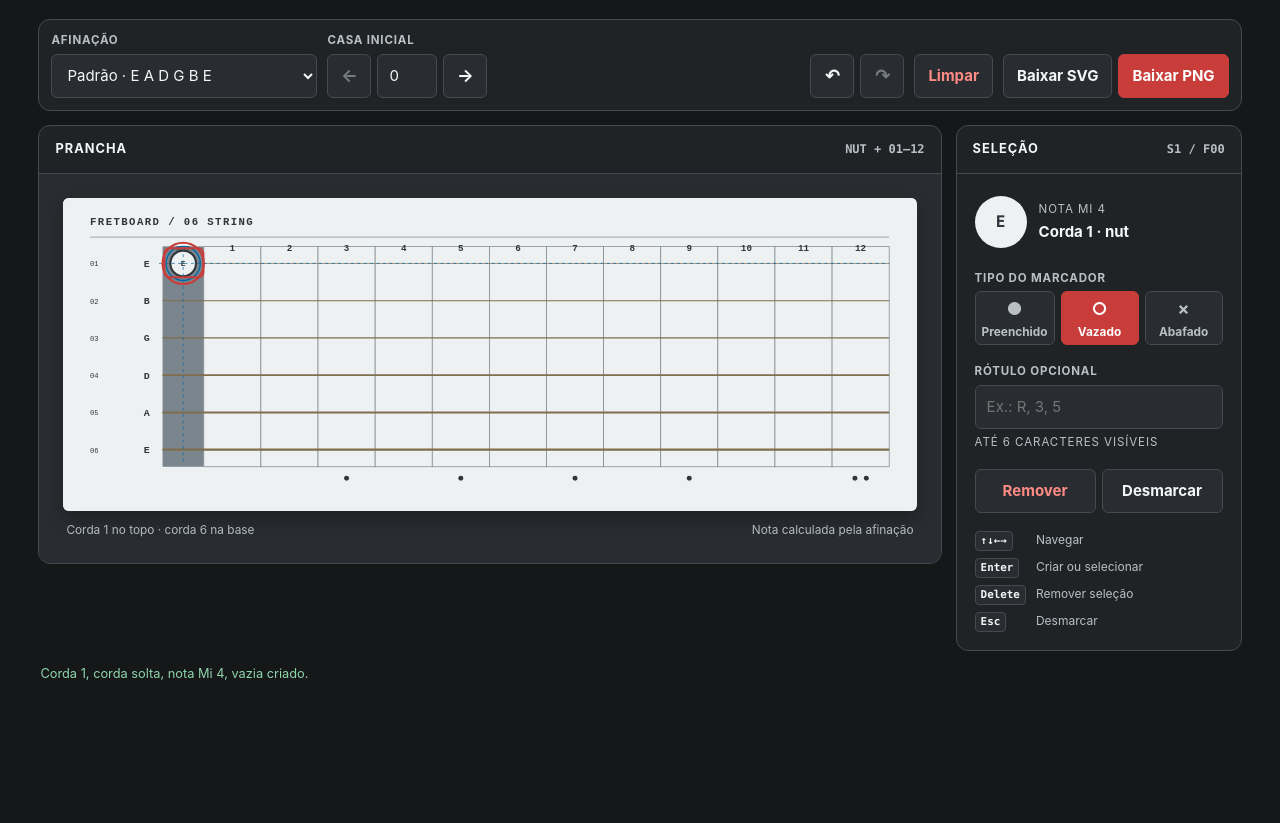
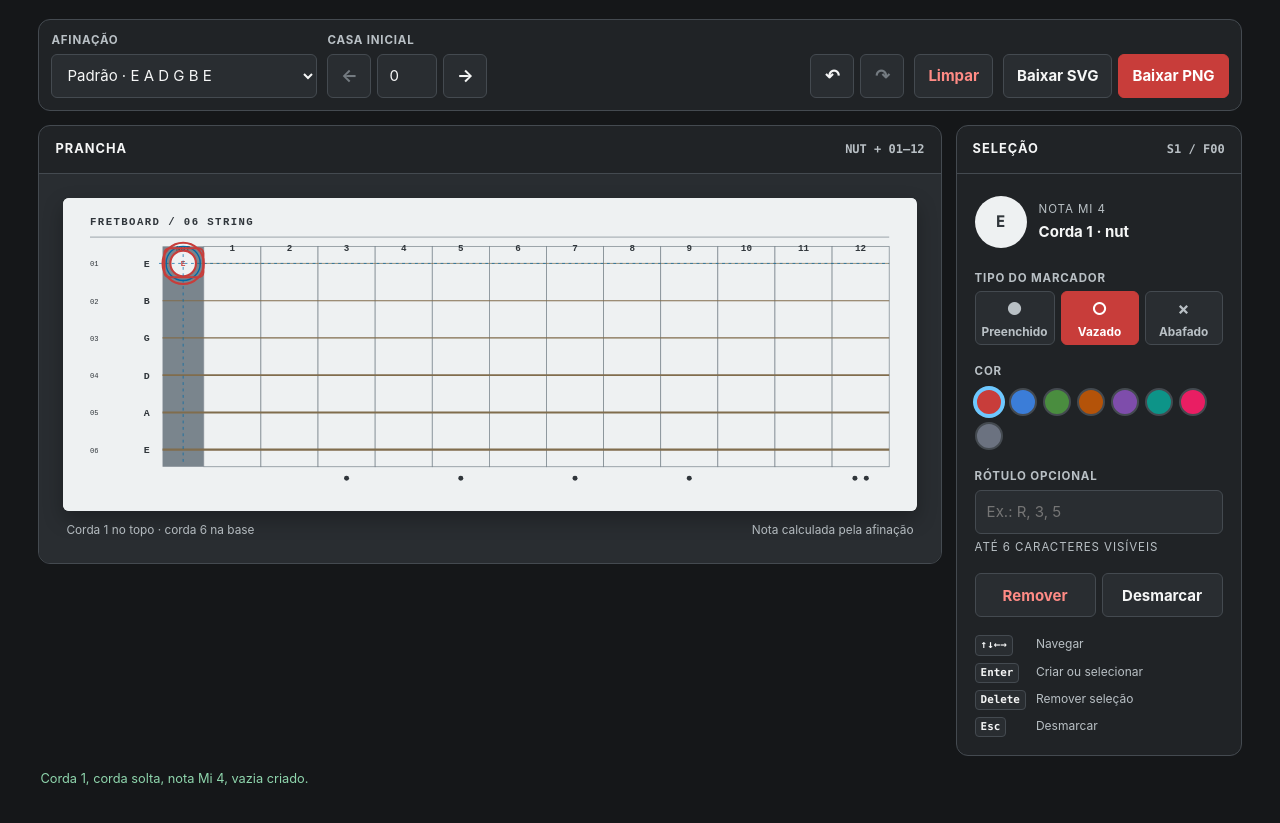
Before and after one commit to andersonmalves/fretboard-editor, a website: page index.html in a window 1280 px wide. Both pictures are taken after a click on the button 183 px from the left and 368 px from the top of the page. Shown: the part 105-928 px from the top of the page. Before the commit the page ends 831 px from the top, so only its background shows below. Drawn offline with Linux system fonts and the light colour scheme.

Commit message:
feat: add customizable marker colors with accessible palette
Let users pick marker colors from canonical CSS tokens, persist them
through history and tuning changes, and export resolved colors in SVG.

Co-authored-by: Cursor <cursoragent@cursor.com>

```diff
--- a/index.html
+++ b/index.html
@@ -33,6 +33,14 @@
   --color-shadow:rgb(0 0 0 / .28);
   --color-hit-hover:rgb(110 200 255 / .14);
   --color-transparent:transparent;
+  --color-marker-default:var(--color-selection);
+  --color-marker-blue:#3b7dd8;
+  --color-marker-green:#4a8d3f;
+  --color-marker-orange:#b45309;
+  --color-marker-purple:#7e4dab;
+  --color-marker-teal:#0d9488;
+  --color-marker-pink:#e91e63;
+  --color-marker-gray:#6b7280;
   --radius-sm:6px;
   --radius-md:12px;
   --radius-lg:18px;
@@ -102,6 +110,11 @@ h1{margin:0;font-size:clamp(1.35rem,2.2vw,2rem);font-weight:680;letter-spacing:-
 .type-button{min-height:54px;border:1px solid var(--color-border);border-radius:var(--radius-sm);background:var(--color-panel-raised);color:var(--color-text-muted);cursor:pointer;font-size:.74rem;font-weight:700}
 .type-button span{display:block;margin-bottom:2px;font-size:1.1rem}
 .type-button[aria-pressed="true"]{border-color:var(--color-selection);background:var(--color-selection);color:var(--color-white)}
+.color-group{display:flex;gap:6px;flex-wrap:wrap;margin-top:3px}
+.color-swatch{width:28px;height:28px;border-radius:50%;border:2px solid var(--color-border);cursor:pointer;padding:0;position:relative}
+.color-swatch:hover{border-color:var(--color-text-muted)}
+.color-swatch:focus-visible{outline:3px solid var(--color-focus);outline-offset:2px}
+.color-swatch[aria-checked="true"]{border-color:var(--color-focus);box-shadow:0 0 0 2px var(--color-focus)}
 .inspector-actions{display:grid;grid-template-columns:1fr 1fr;gap:6px}
 .shortcut-list{display:grid;grid-template-columns:auto 1fr;gap:7px 10px;margin:0;padding:0;color:var(--color-text-muted);font-size:.75rem}
 .shortcut-list dt,.shortcut-list dd{margin:0}
@@ -189,6 +202,10 @@ kbd{display:inline-block;min-width:25px;padding:2px 5px;border:1px solid var(--c
           </div>
         </div>
         <div class="field">
+          <span class="field-label" id="color-label">Cor</span>
+          <div class="color-group" role="radiogroup" aria-labelledby="color-label" id="color-group"></div>
+        </div>
+        <div class="field">
           <label for="label-input">Rótulo opcional</label>
           <input class="control" id="label-input" type="text" maxlength="12" placeholder="Ex.: R, 3, 5" autocomplete="off">
           <span class="selection-kicker">Até 6 caracteres visíveis</span>
@@ -226,6 +243,16 @@ const SHARP_NOTES=["C","C#","D","D#","E","F","F#","G","G#","A","A#","B"];
 const FLAT_NOTES=["C","Db","D","Eb","E","F","Gb","G","Ab","A","Bb","B"];
 const NOTE_NAMES={C:"Dó",D:"Ré",E:"Mi",F:"Fá",G:"Sol",A:"Lá",B:"Si"};
 const TYPE_NAMES={filled:"preenchido",outline:"vazado",muted:"abafado"};
+const MARKER_COLORS=[
+  {value:null,label:"Padrão",token:"--color-marker-default"},
+  {value:"--color-marker-blue",label:"Azul",token:"--color-marker-blue"},
+  {value:"--color-marker-green",label:"Verde",token:"--color-marker-green"},
+  {value:"--color-marker-orange",label:"Laranja",token:"--color-marker-orange"},
+  {value:"--color-marker-purple",label:"Roxo",token:"--color-marker-purple"},
+  {value:"--color-marker-teal",label:"Verde-água",token:"--color-marker-teal"},
+  {value:"--color-marker-pink",label:"Rosa",token:"--color-marker-pink"},
+  {value:"--color-marker-gray",label:"Cinza",token:"--color-marker-gray"}
+];
 const MUTED_ONLY_AT_NUT="Marcador abafado só pode ser usado no nut, casa 0.";
 const FILLED_NORMALIZED_AT_NUT="Na casa 0 o marcador preenchido vira vazado, que representa corda solta.";
 
@@ -237,10 +264,11 @@ const refs={
   exportSvg:document.querySelector("#export-svg"),exportPng:document.querySelector("#export-png"),label:document.querySelector("#label-input"),
   readout:document.querySelector("#window-readout"),coordinate:document.querySelector("#selection-coordinate"),badge:document.querySelector("#note-badge"),
   kicker:document.querySelector("#selection-kicker"),selectionName:document.querySelector("#selection-name"),status:document.querySelector("#status"),
-  hint:document.querySelector("#board-hint")
+  hint:document.querySelector("#board-hint"),
+  colorGroup:document.querySelector("#color-group")
 };
 
-const editor={startFret:0,visibleFrets:compactMedia.matches?6:12,selectedMarkerId:null,activeMarkerType:"filled",activeCustomLabel:"",focusedPosition:{stringIndex:0,fret:0}};
+const editor={startFret:0,visibleFrets:compactMedia.matches?6:12,selectedMarkerId:null,activeMarkerType:"filled",activeMarkerColor:null,activeCustomLabel:"",focusedPosition:{stringIndex:0,fret:0}};
 const history={past:[],present:{tuningPresetId:"standard",markers:[]},future:[]};
 let markerSequence=0;
 let statusSequence=0;
@@ -282,13 +310,18 @@ function undo(){if(!history.past.length){announce("Nada para desfazer.",true);re
 function redo(){if(!history.future.length){announce("Nada para refazer.",true);return}labelDraftFor=null;const current=cloneContent(history.present);const target=history.future.shift();history.past.push(current);if(history.past.length>HISTORY_LIMIT)history.past.shift();history.present=target;const added=target.markers.filter(marker=>!current.markers.some(item=>item.id===marker.id));editor.selectedMarkerId=added.length===1?added[0].id:null;render();announce("Ação refeita.")}
 
 function setActiveType(type){editor.activeMarkerType=type;document.querySelectorAll(".type-button").forEach(button=>button.setAttribute("aria-pressed",String(button.dataset.type===type)))}
+function setActiveColor(color){editor.activeMarkerColor=color;refs.colorGroup.querySelectorAll(".color-swatch").forEach(swatch=>{const checked=swatch.dataset.color===String(color??"");swatch.setAttribute("aria-checked",String(checked));swatch.setAttribute("tabindex",checked?"0":"-1")})}
+function applyColorChoice(color,label){const marker=selectedMarker();setActiveColor(color);if(!marker){announce(`Cor ${label.toLowerCase()} ativa.`);return}editSelected({color},`Cor alterada para ${label.toLowerCase()}.`)}
+function colorChoiceFromSwatch(swatch){return MARKER_COLORS.find(entry=>String(entry.value??"")===swatch.dataset.color)||null}
+function initColorGroup(){const fragment=document.createDocumentFragment();MARKER_COLORS.forEach(entry=>{const btn=document.createElement("button");btn.type="button";btn.className="color-swatch";btn.style.backgroundColor=cssTokenColor(entry.token);btn.dataset.color=entry.value??"";btn.setAttribute("role","radio");btn.setAttribute("aria-checked","false");btn.setAttribute("tabindex","-1");btn.setAttribute("aria-label",entry.label);btn.addEventListener("click",()=>applyColorChoice(entry.value,entry.label));fragment.append(btn)});refs.colorGroup.append(fragment);setActiveColor(editor.activeMarkerColor)}
+function handleColorKey(event){const swatches=[...refs.colorGroup.querySelectorAll(".color-swatch")];const index=swatches.findIndex(swatch=>swatch.getAttribute("tabindex")==="0");if(index<0)return;if(event.key==="ArrowRight"||event.key==="ArrowDown"){event.preventDefault();const next=swatches[(index+1)%swatches.length];const choice=colorChoiceFromSwatch(next);if(choice)applyColorChoice(choice.value,choice.label);next.focus()}else if(event.key==="ArrowLeft"||event.key==="ArrowUp"){event.preventDefault();const previous=swatches[(index-1+swatches.length)%swatches.length];const choice=colorChoiceFromSwatch(previous);if(choice)applyColorChoice(choice.value,choice.label);previous.focus()}else if(event.key===" "||event.key==="Enter"){event.preventDefault();const choice=colorChoiceFromSwatch(swatches[index]);if(choice)applyColorChoice(choice.value,choice.label)}}
 function activatePosition(stringIndex,fret){
   if(!visiblePositions().includes(fret)){announce("Posição fora da janela visível.",true);return}
   const existing=markerAt(stringIndex,fret);editor.focusedPosition={stringIndex,fret};
-  if(existing){editor.selectedMarkerId=existing.id;editor.activeCustomLabel=existing.customLabel;setActiveType(existing.type);render();announce(`${positionLabel(stringIndex,fret)} selecionado.`);return}
+  if(existing){editor.selectedMarkerId=existing.id;editor.activeCustomLabel=existing.customLabel;setActiveType(existing.type);setActiveColor(existing.color??null);render();announce(`${positionLabel(stringIndex,fret)} selecionado.`);return}
   if(fret>0&&editor.activeMarkerType==="muted"){announce(MUTED_ONLY_AT_NUT,true);return}
   const type=normalizeType(editor.activeMarkerType,fret);
-  const marker={id:`marker-${++markerSequence}`,stringIndex,fret,type,customLabel:normalizeLabel(editor.activeCustomLabel)};
+  const marker={id:`marker-${++markerSequence}`,stringIndex,fret,type,color:editor.activeMarkerColor,customLabel:normalizeLabel(editor.activeCustomLabel)};
   commitContent(content=>content.markers.push(marker),`${positionLabel(stringIndex,fret)} criado.`,marker.id)
 }
 function editSelected(patch,message){const marker=selectedMarker();if(!marker){announce("Selecione um marcador antes de editar.",true);return}if(patch.type==="muted"&&marker.fret!==0){announce(MUTED_ONLY_AT_NUT,true);return}const safe=patch.type?{...patch,type:normalizeType(patch.type,marker.fret)}:patch;commitContent(content=>{const target=content.markers.find(item=>item.id===marker.id);Object.assign(target,safe)},message,marker.id)}
@@ -307,6 +340,10 @@ function setStartFret(value,source="control"){
 }
 
 function palette(){const styles=getComputedStyle(document.documentElement);return {artboard:styles.getPropertyValue("--color-artboard-bg").trim(),rule:styles.getPropertyValue("--color-artboard-rule").trim(),ink:styles.getPropertyValue("--color-diagram-ink").trim(),string:styles.getPropertyValue("--color-string").trim(),selection:styles.getPropertyValue("--color-selection").trim(),focus:styles.getPropertyValue("--color-focus-artboard").trim(),white:styles.getPropertyValue("--color-white").trim()}}
+function cssTokenColor(token){return getComputedStyle(document.documentElement).getPropertyValue(token).trim()}
+function resolveMarkerColor(marker,colors){const raw=marker.color;if(!raw)return colors.selection;if(raw.startsWith("--"))return cssTokenColor(raw);return raw}
+function markerColorLuminance(hex){const normalized=hex.replace("#","");const value=Number.parseInt(normalized,16);if(Number.isNaN(value))return 0;const channels=[(value>>16)&255,(value>>8)&255,value&255].map(channel=>{const unit=channel/255;return unit<=0.03928?unit/12.92:Math.pow((unit+0.055)/1.055,2.4)});return 0.2126*channels[0]+0.7152*channels[1]+0.0722*channels[2]}
+function markerLabelFill(markerColor,markerType,colors){if(markerType==="outline")return markerColor;return markerColorLuminance(markerColor)>0.55?colors.ink:colors.white}
 function svgNode(tag,attributes={},text=""){const node=document.createElementNS(SVG_NS,tag);Object.entries(attributes).forEach(([name,value])=>node.setAttribute(name,String(value)));if(text)node.textContent=text;return node}
 function append(parent,tag,attributes,text){const node=svgNode(tag,attributes,text);parent.append(node);return node}
 function geometry(){const frets=visibleFretNumbers();const nut=nutVisible();const nutWidth=nut?GEOMETRY.nutWidth:0;const nutX=GEOMETRY.left+GEOMETRY.labelWidth;const fretStart=nutX+nutWidth;const gridWidth=GEOMETRY.width-fretStart-GEOMETRY.right;const fretWidth=gridWidth/Math.max(1,frets.length);const rowGap=(GEOMETRY.bottom-GEOMETRY.top)/5;return {frets,nut,nutWidth,nutX,fretStart,gridWidth,fretWidth,rowGap,stringY:index=>GEOMETRY.top+index*rowGap,fretX:index=>fretStart+(index+.5)*fretWidth}}
@@ -345,11 +382,11 @@ function renderSvg(){
   refs.svg.replaceChildren(root);fitMarkerLabels()
 }
 
-function drawMarker(layer,marker,x,y,colors){const scale=editor.visibleFrets===6?2:GEOMETRY.height>440?1.4:1;const radius=18*scale;if(marker.type==="muted"){append(layer,"line",{x1:x-radius*.7,y1:y-radius*.7,x2:x+radius*.7,y2:y+radius*.7,stroke:colors.ink,"stroke-width":4*scale,"stroke-linecap":"round"});append(layer,"line",{x1:x+radius*.7,y1:y-radius*.7,x2:x-radius*.7,y2:y+radius*.7,stroke:colors.ink,"stroke-width":4*scale,"stroke-linecap":"round"});return}const fill=marker.type==="outline"?colors.artboard:colors.selection;const stroke=marker.type==="outline"?colors.ink:colors.white;append(layer,"circle",{cx:x,cy:y,r:radius,fill,stroke,"stroke-width":3*scale});const label=displayLabel(marker);
+function drawMarker(layer,marker,x,y,colors){const scale=editor.visibleFrets===6?2:GEOMETRY.height>440?1.4:1;const radius=18*scale;if(marker.type==="muted"){append(layer,"line",{x1:x-radius*.7,y1:y-radius*.7,x2:x+radius*.7,y2:y+radius*.7,stroke:colors.ink,"stroke-width":4*scale,"stroke-linecap":"round"});append(layer,"line",{x1:x+radius*.7,y1:y-radius*.7,x2:x-radius*.7,y2:y+radius*.7,stroke:colors.ink,"stroke-width":4*scale,"stroke-linecap":"round"});return}const markerColor=resolveMarkerColor(marker,colors);const fill=marker.type==="outline"?colors.artboard:markerColor;const stroke=marker.type==="outline"?markerColor:colors.white;const textFill=markerLabelFill(markerColor,marker.type,colors);append(layer,"circle",{cx:x,cy:y,r:radius,fill,stroke,"stroke-width":3*scale});const label=displayLabel(marker);
 // Ate tres caracteres usam o corpo cheio; alem disso a fonte encolhe para caber no disco.
 // O fator 3.2 mantem a largura natural abaixo do orcamento de 1.7 x raio em ui-monospace.
 const fontSize=11*scale*(GEOMETRY.height>440?1.35:1)*Math.min(1,3.2/label.length);
-append(layer,"text",{x,y:y+.5,fill:marker.type==="outline"?colors.ink:colors.white,"font-size":fontSize,"font-family":"ui-monospace, monospace","font-weight":800,"text-anchor":"middle","dominant-baseline":"middle","data-fit":radius*1.7},label)}
+append(layer,"text",{x,y:y+.5,fill:textFill,"font-size":fontSize,"font-family":"ui-monospace, monospace","font-weight":800,"text-anchor":"middle","dominant-baseline":"middle","data-fit":radius*1.7},label)}
 // Rede de seguranca independente das metricas da fonte: condensa o que ainda transbordar.
 function fitMarkerLabels(){refs.svg.querySelectorAll("[data-fit]").forEach(node=>{const budget=Number(node.getAttribute("data-fit"));if(node.getComputedTextLength()>budget){node.setAttribute("textLength",budget);node.setAttribute("lengthAdjust","spacingAndGlyphs")}})}
 
@@ -363,7 +400,7 @@ function handleGridKey(event){const stringIndex=Number(event.currentTarget.datas
 function mirrorLabel(value){if(refs.label.value!==value)refs.label.value=value}
 function renderInspector(){
   const marker=selectedMarker();refs.remove.disabled=!marker;refs.deselect.disabled=!marker;refs.clear.disabled=!history.present.markers.length;refs.undo.disabled=!history.past.length;refs.redo.disabled=!history.future.length;refs.previous.disabled=editor.startFret===0;refs.next.disabled=editor.startFret>=maxStartFret();
-  if(marker){const note=noteAt(marker.stringIndex,marker.fret);const shown=displayLabel(marker);editor.activeCustomLabel=marker.customLabel;setActiveType(marker.type);refs.badge.textContent=shown;refs.badge.dataset.long=String(shown.length>3);refs.kicker.textContent=marker.customLabel?`Rótulo ${marker.customLabel} · nota ${spokenNote(note)}`:`Nota ${spokenNote(note)}`;refs.selectionName.textContent=`Corda ${marker.stringIndex+1} · ${marker.fret===0?"nut":`casa ${marker.fret}`}`;refs.coordinate.textContent=`S${marker.stringIndex+1} / F${String(marker.fret).padStart(2,"0")}`;mirrorLabel(marker.customLabel)}else{refs.badge.textContent="—";refs.badge.dataset.long="false";refs.kicker.textContent="Nenhum marcador";refs.selectionName.textContent="Escolha uma posição";refs.coordinate.textContent="—";mirrorLabel(editor.activeCustomLabel)}
+  if(marker){const note=noteAt(marker.stringIndex,marker.fret);const shown=displayLabel(marker);editor.activeCustomLabel=marker.customLabel;setActiveType(marker.type);setActiveColor(marker.color??null);refs.badge.textContent=shown;refs.badge.dataset.long=String(shown.length>3);refs.kicker.textContent=marker.customLabel?`Rótulo ${marker.customLabel} · nota ${spokenNote(note)}`:`Nota ${spokenNote(note)}`;refs.selectionName.textContent=`Corda ${marker.stringIndex+1} · ${marker.fret===0?"nut":`casa ${marker.fret}`}`;refs.coordinate.textContent=`S${marker.stringIndex+1} / F${String(marker.fret).padStart(2,"0")}`;mirrorLabel(marker.customLabel)}else{refs.badge.textContent="—";refs.badge.dataset.long="false";refs.kicker.textContent="Nenhum marcador";refs.selectionName.textContent="Escolha uma posição";refs.coordinate.textContent="—";mirrorLabel(editor.activeCustomLabel)}
   const frets=visibleFretNumbers();refs.readout.textContent=frets.length?`${nutVisible()?"NUT + ":""}${String(frets[0]).padStart(2,"0")}—${String(frets.at(-1)).padStart(2,"0")}`:"NUT";refs.tuning.value=history.present.tuningPresetId;
   const notice=offscreenNotice();refs.hint.textContent=notice||"Nota calculada pela afinação";refs.hint.classList.toggle("offscreen",Boolean(notice))
 }
@@ -389,6 +426,8 @@ function downloadPng(){let sourceUrl="";try{sourceUrl=URL.createObjectURL(new Bl
 refs.exportSvg.addEventListener("click",downloadSvg);refs.exportPng.addEventListener("click",downloadPng);
 
 function benchmarkRender(){const samples=[];for(let index=0;index<110;index+=1){const start=performance.now();render();if(index>=10)samples.push(performance.now()-start)}samples.sort((a,b)=>a-b);return samples[Math.ceil(samples.length*.95)-1]}
+initColorGroup();
+refs.colorGroup.addEventListener("keydown",handleColorKey);
 window.__fretboardEditor={getState:()=>({content:cloneContent(history.present),editor:{...editor}}),activatePosition,setStartFret,undo,redo,exportedSvgMarkup,render,benchmarkRender};
 render();
 if(new URLSearchParams(location.search).has("benchmark"))requestAnimationFrame(()=>announce(`Benchmark local: p95 ${benchmarkRender().toFixed(2)} ms.`));
```
Also changed, not shown: specs/fretboard-editor.md (+14 -2 lines), tests/fretboard-page.js (+28 -0 lines), tests/marker-color.spec.js (added, +101 -0 lines), tests/musical-model.spec.js (+1 -1 lines).
